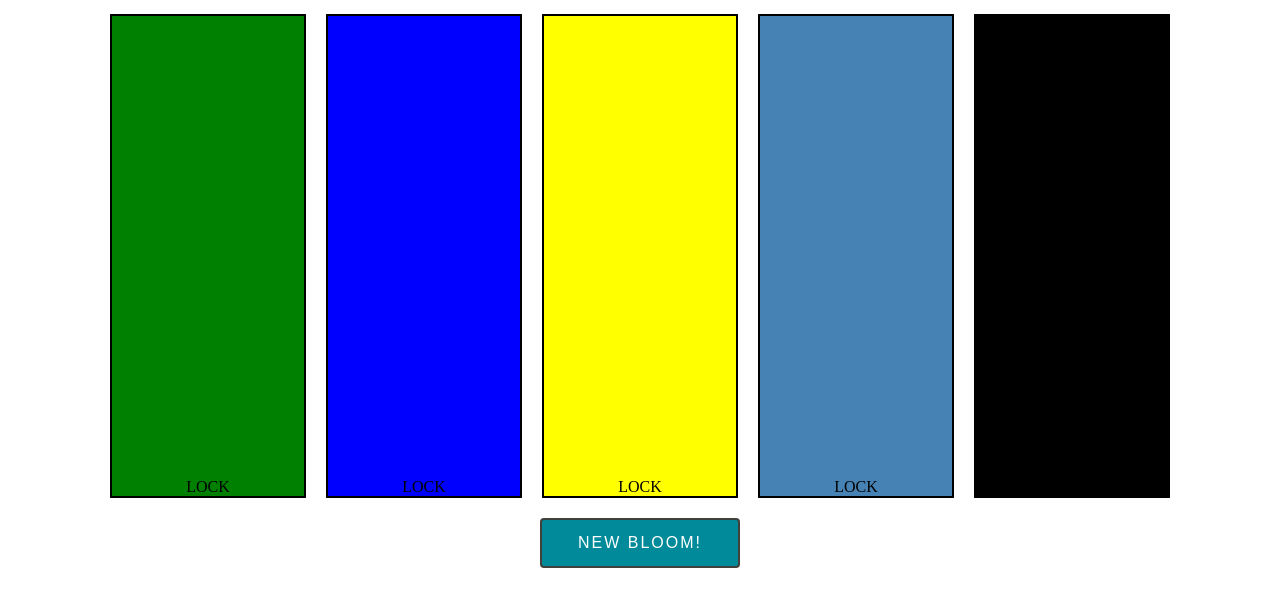
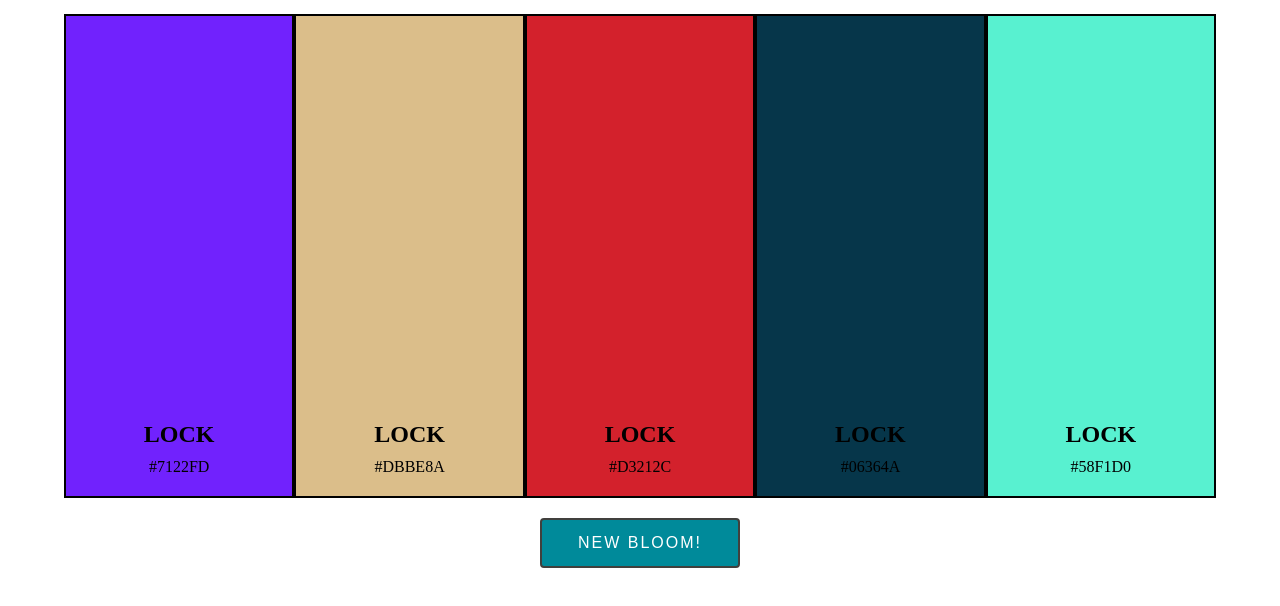
Before and after one commit to robbiegreiner/palette-picker, a website: page public/index.html in a window 1280 px wide. Shown: the part 126-732 px from the top of the page. Drawn offline with nearby package versions, Linux system fonts and the light colour scheme.

Commit message:
showing hexs on the page

```diff
--- a/public/css/styles.css
+++ b/public/css/styles.css
@@ -24,40 +24,29 @@ header {
 
 .color-container {
   display: flex;
-  width: 100%;
+  width: 90%;
   justify-content: center;
 }
 
 .color {
   height: 60vh;
-  width: 15%;
+  width: 20%;
   border: 2px solid black;
-  margin-left: 20px;
+  margin-left: 0px;
   margin-top: 20px;
   display: flex;
-  justify-content: center;
-  align-items: flex-end;
+  flex-direction: column;
+  justify-content: flex-end;
+  align-items: center;
 }
 
-.color1 {
-  margin-left: 0;
-  background: green;
+.color {
+  background: #0095A4;
 }
 
-.color2 {
-  background: blue;
-}
-
-.color3 {
-  background: yellow;
-}
-
-.color4 {
-  background: steelblue;
-}
-
-.color5 {
-  background: black;
+.hex-text {
+  margin-bottom: 20px;
+  margin-top: 10px;
 }
 
 .new-button {
@@ -81,8 +70,8 @@ header {
   transition: all .15s ease-in-out;
 }
 
-.new-button:hover {
+/*.new-button:hover {
   background-color: white;
   color: #008A9A;
   border: 2px solid #2C4154;
-}
+}*/
--- a/public/index.html
+++ b/public/index.html
@@ -12,11 +12,26 @@
       <h1>bloom</h1>
     </header>
     <section class="color-container">
-      <div class="color color1">LOCK</div>
-      <div class="color color2">LOCK</div>
-      <div class="color color3">LOCK</div>
-      <div class="color color4">LOCK</div>
-      <div class="color color5">LOCK</div>
+      <div class="color color1">
+        <h2>LOCK</h2>
+        <span class='hex-text' id='color1Hex'></span>
+      </div>
+      <div class="color color2">
+        <h2>LOCK</h2>
+        <span class='hex-text' id='color2Hex'></span>
+      </div>
+      <div class="color color3">
+        <h2>LOCK</h2>
+        <span class='hex-text' id='color3Hex'></span>
+      </div>
+      <div class="color color4">
+        <h2>LOCK</h2>
+        <span class='hex-text' id='color4Hex'></span>
+      </div>
+      <div class="color color5">
+        <h2>LOCK</h2>
+        <span class='hex-text' id='color5Hex'></span>
+      </div>
     </section>
     <button class="new-button">NEW BLOOM!</button>
     <script src="./js/scripts.js" charset="utf-8"></script>
--- a/public/js/scripts.js
+++ b/public/js/scripts.js
@@ -17,13 +17,14 @@ const generateRandomColor = () => {
 // $('.color1').css('background-color', colorHex1);
 
 const setPalette = () => {
-  for(let i = 1; i < 6; i++){
+  for (let i = 1; i < 6; i++){
     const randomHex = generateRandomColor();
     $(`.color${i}`).css('background-color', randomHex);
+    $(`#color${i}Hex`).text(randomHex)
   }
 };
 
-
+$(document).ready(setPalette);
 
 // event listeners
 $('.new-button').on('click', setPalette);
```
